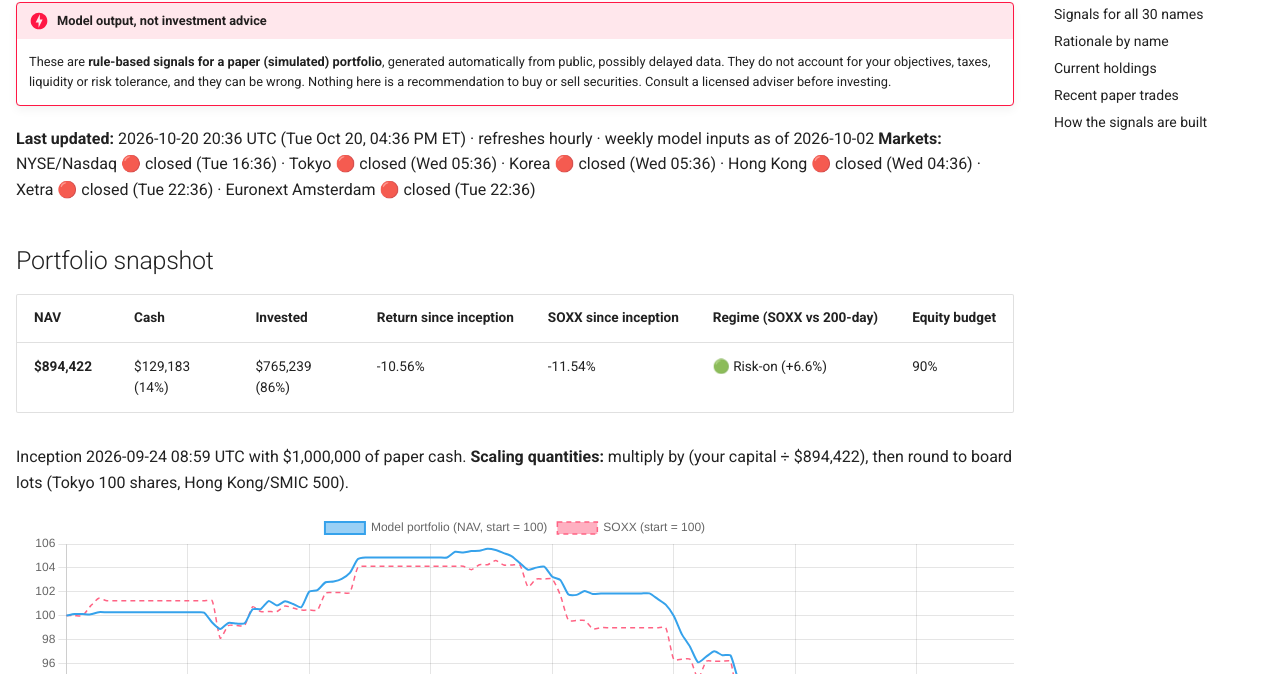
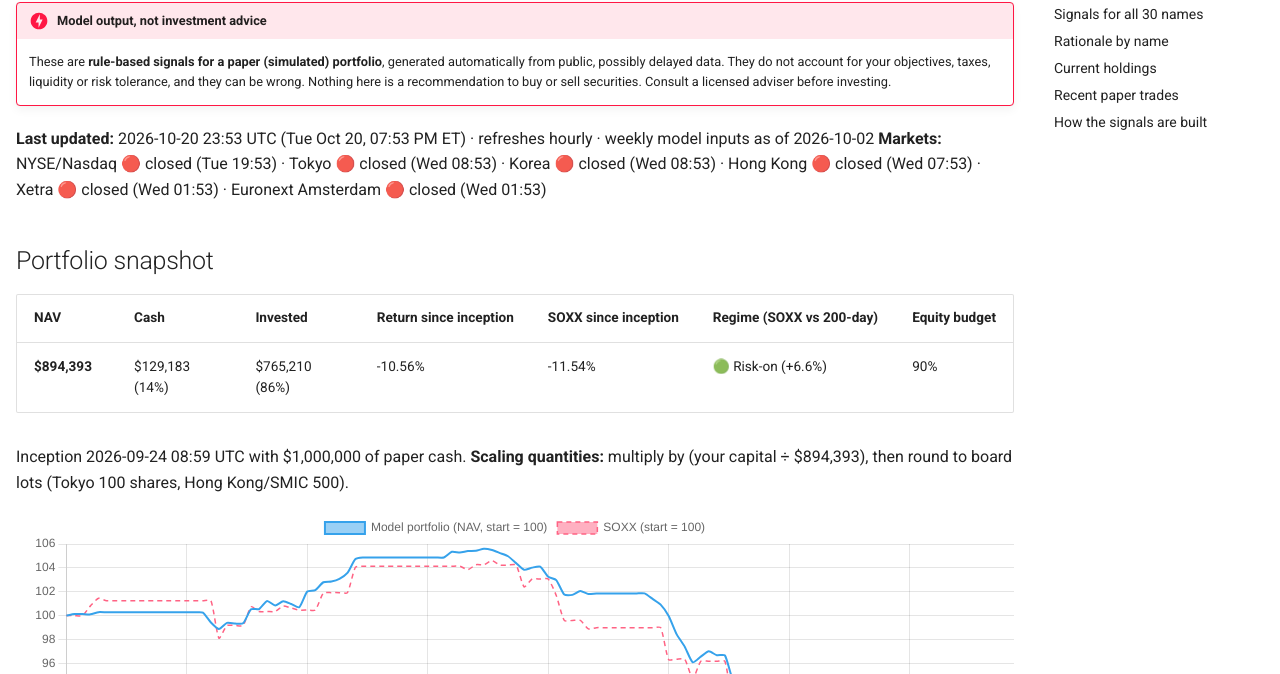
Before and after one commit to findnavish/InvestmentOpportunities, an MkDocs documentation site: the page built from docs/trade-signals/index.md, in a window 1280 px wide and 900 px high. Shown: the part 226-900 px from the top of the window. Built offline with MkDocs 1.6.1 and Material for MkDocs 9.7.7, drawn with Linux system fonts in a browser that asks for light colours; comment, search, counter and statistics services are not loaded; part of the change alters nothing that is shown; some of the changed text lies outside the part shown.

Commit message:
Signals update 2026-10-20 23:54 UTC

```diff
--- a/docs/trade-signals/index.md
+++ b/docs/trade-signals/index.md
@@ -8,16 +8,16 @@ hide:
 !!! danger "Model output, not investment advice"
     These are **rule-based signals for a paper (simulated) portfolio**, generated automatically from public, possibly delayed data. They do not account for your objectives, taxes, liquidity or risk tolerance, and they can be wrong. Nothing here is a recommendation to buy or sell securities. Consult a licensed adviser before investing.
 
-**Last updated:** 2026-10-20 20:36 UTC (Tue Oct 20, 04:36 PM ET) · refreshes hourly · weekly model inputs as of 2026-10-02
-**Markets:** NYSE/Nasdaq 🔴 closed (Tue 16:36) · Tokyo 🔴 closed (Wed 05:36) · Korea 🔴 closed (Wed 05:36) · Hong Kong 🔴 closed (Wed 04:36) · Xetra 🔴 closed (Tue 22:36) · Euronext Amsterdam 🔴 closed (Tue 22:36)
+**Last updated:** 2026-10-20 23:53 UTC (Tue Oct 20, 07:53 PM ET) · refreshes hourly · weekly model inputs as of 2026-10-02
+**Markets:** NYSE/Nasdaq 🔴 closed (Tue 19:53) · Tokyo 🔴 closed (Wed 08:53) · Korea 🔴 closed (Wed 08:53) · Hong Kong 🔴 closed (Wed 07:53) · Xetra 🔴 closed (Wed 01:53) · Euronext Amsterdam 🔴 closed (Wed 01:53)
 
 ## Portfolio snapshot
 
 | NAV | Cash | Invested | Return since inception | SOXX since inception | Regime (SOXX vs 200-day) | Equity budget |
 |---|---|---|---|---|---|---|
-| **$894,422** | $129,183 (14%) | $765,239 (86%) | -10.56% | -11.54% | 🟢 Risk-on (+6.6%) | 90% |
+| **$894,393** | $129,183 (14%) | $765,210 (86%) | -10.56% | -11.54% | 🟢 Risk-on (+6.6%) | 90% |
 
-Inception 2026-09-24 08:59 UTC with $1,000,000 of paper cash. **Scaling quantities:** multiply by (your capital ÷ $894,422), then round to board lots (Tokyo 100 shares, Hong Kong/SMIC 500).
+Inception 2026-09-24 08:59 UTC with $1,000,000 of paper cash. **Scaling quantities:** multiply by (your capital ÷ $894,393), then round to board lots (Tokyo 100 shares, Hong Kong/SMIC 500).
 
 <canvas id="navChart" height="90"></canvas>
 
@@ -57,7 +57,7 @@ Sorted by score. **Weight** = current → target share of NAV. **Key drivers** =
 | ⚪ Hold | +0.06 | **MRVL**<br><small>Marvell Technology</small> | 240.42 USD | +22% | -6.0% | +193% | +36% | 45 | -0.12 | 0.0% → 0.0% | – | analyst α -0.48 · trend +0.32 · ⚠️ rich valuation |
 | ⚪ Hold | +0.02 | **ASML**<br><small>ASML Holding</small> | 1,630.84 USD | +29% | -3.9% | +67% | +3% | 37 | +0.42 | 5.5% → 5.5% | – | analyst α -0.23 · quality +0.18 |
 | ⚪ Hold | -0.18 | **GFS**<br><small>GlobalFoundries</small> | 47.03 USD | +62% | +4.3% | +41% | -14% | 47 | -0.21 | 0.0% → 0.0% | – | analyst α +0.36 · trend -0.16 |
-| 🔴 Sell | -0.27 | **INTC**<br><small>Intel</small> | 91.66 USD | +27% | -4.8% | +229% | +8% | 34 | -0.62 | 0.0% → 0.0% | – | momentum +0.30 · analyst α -0.27 · ⚠️ rich valuation, high σ(e) |
+| 🔴 Sell | -0.27 | **INTC**<br><small>Intel</small> | 91.61 USD | +27% | -4.8% | +229% | +8% | 34 | -0.62 | 0.0% → 0.0% | – | momentum +0.30 · analyst α -0.27 · ⚠️ rich valuation, high σ(e) |
 | 🔴 Sell | -0.27 | **ASMI**<br><small>ASM.AS</small> | 743.80 EUR | +52% | +1.6% | +52% | -8% | 32 | -0.10 | 0.0% → 0.0% | – | analyst α +0.15 · momentum -0.12 |
 | 🔴 Sell | -0.28 | **TER**<br><small>Teradyne</small> | 336.17 USD | +33% | -2.9% | +177% | -3% | 37 | -0.31 | 0.0% → 0.0% | – | quality -0.21 · momentum +0.20 |
 | 🔴 Sell | -0.40 | **AMKR**<br><small>Amkor Technology</small> | 41.69 USD | +83% | +9.4% | +68% | -28% | 30 | -1.00 | 0.0% → 0.0% | – | analyst α +0.55 · quality -0.43 · ⚠️ oversold |
@@ -127,7 +127,7 @@ Click a name to expand the full reasoning behind its rating and quantity.
     Hold zone: not owned, no entry. Analyst target 76.00 USD vs 47.03 USD (+62%, 22 analysts); de-biased α +4.3% vs CAPM hurdle 12.4%. Downtrend -14% vs 200-day avg; 12-1 mom +41%; RSI 47. Quality z -0.21 (ROE 8%).
 
 ??? failure "INTC (INTC) — 🔴 Sell, score -0.27"
-    Avoid: not owned. Analyst target 116.37 USD vs 91.66 USD (+27%, 43 analysts); de-biased α -4.8% vs CAPM hurdle 14.0%. Uptrend +8% vs 200-day avg; 12-1 mom +229%; RSI 34. Quality z -0.62 (ROE -0%). ⚠️ price implies 86% stage-1 growth (reverse DCF); high firm-specific risk σ(e) 63% → smaller size.
+    Avoid: not owned. Analyst target 116.37 USD vs 91.61 USD (+27%, 43 analysts); de-biased α -4.8% vs CAPM hurdle 14.0%. Uptrend +8% vs 200-day avg; 12-1 mom +229%; RSI 34. Quality z -0.62 (ROE -0%). ⚠️ price implies 86% stage-1 growth (reverse DCF); high firm-specific risk σ(e) 63% → smaller size.
 
 ??? failure "ASMI (ASM.AS) — 🔴 Sell, score -0.27"
     Avoid: not owned. Analyst target 1,128.53 EUR vs 743.80 EUR (+52%, 19 analysts); de-biased α +1.6% vs CAPM hurdle 13.2%. Downtrend -8% vs 200-day avg; 12-1 mom +52%; RSI 32. Quality z -0.10 (ROE 19%).
@@ -172,10 +172,10 @@ Click a name to expand the full reasoning behind its rating and quantity.
 
 | Ticker | Company | Shares | Price | Value (USD) | Weight | Rating |
 |---|---|---|---|---|---|---|
-| 000660.KS | SK hynix | 98 | 1,217,000 KRW | $89,984 | 10.1% | Strong Buy |
+| 000660.KS | SK hynix | 98 | 1,217,000 KRW | $90,027 | 10.1% | Strong Buy |
 | MU | Micron Technology | 92 | 895.85 USD | $82,418 | 9.2% | Strong Buy |
-| 005930.KS | Samsung Electronics | 485 | 210,500 KRW | $77,027 | 8.6% | Strong Buy |
-| IFX.DE | Infineon Technologies | 1,301 | 52.18 EUR | $76,302 | 8.5% | Buy |
+| 005930.KS | Samsung Electronics | 485 | 210,500 KRW | $77,064 | 8.6% | Strong Buy |
+| IFX.DE | Infineon Technologies | 1,301 | 52.18 EUR | $76,234 | 8.5% | Buy |
 | NVDA | NVIDIA | 294 | 216.48 USD | $63,645 | 7.1% | Buy |
 | AMAT | Applied Materials | 156 | 404.95 USD | $63,172 | 7.1% | Strong Buy |
 | ASX | ASE Technology | 1,332 | 40.78 USD | $54,326 | 6.1% | Buy |
@@ -183,9 +183,9 @@ Click a name to expand the full reasoning behind its rating and quantity.
 | ASML | ASML Holding | 30 | 1,630.84 USD | $48,925 | 5.5% | Hold |
 | KLAC | KLA Corp | 279 | 161.93 USD | $45,177 | 5.1% | Buy |
 | AVGO | Broadcom | 100 | 334.51 USD | $33,451 | 3.7% | Hold |
-| 8035.T | Tokyo Electron | 500 | 10,115 JPY | $31,972 | 3.6% | Hold |
+| 8035.T | Tokyo Electron | 500 | 10,115 JPY | $31,948 | 3.6% | Hold |
 | LRCX | Lam Research | 105 | 263.45 USD | $27,662 | 3.1% | Buy |
-| 6857.T | Advantest | 100 | 33,880 JPY | $21,418 | 2.4% | Hold |
+| 6857.T | Advantest | 100 | 33,880 JPY | $21,402 | 2.4% | Hold |
 
 ## Recent paper trades
 
```
Also changed, not shown: docs/trade-signals/nav.json (+1 -1 lines).
